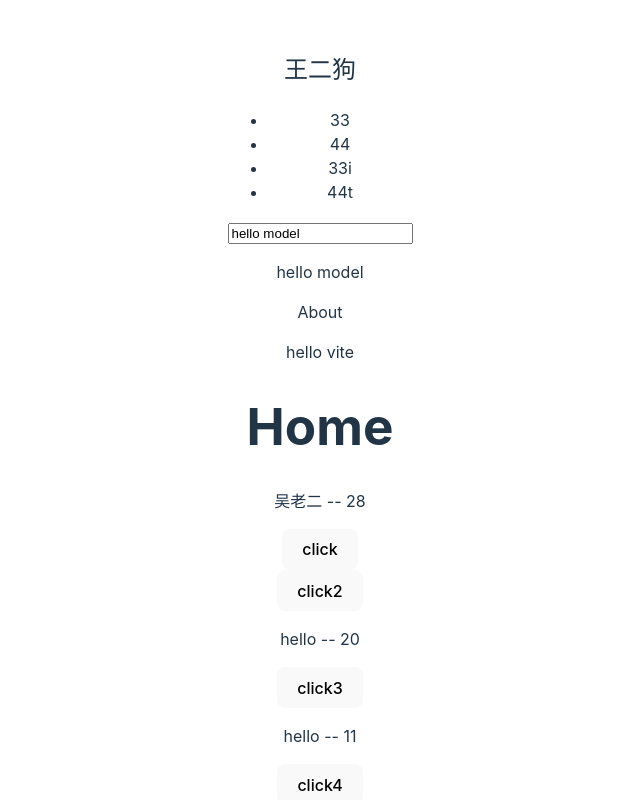
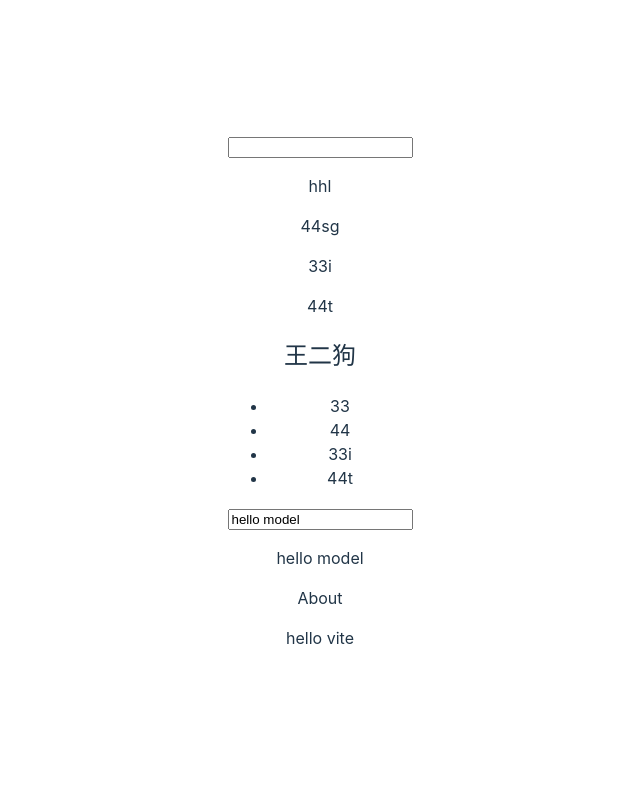
Before and after one commit to XZ361/vite-blog, a Vue app: page / in a window 1280 px wide. Shown: the top 800 px of the page, without its empty margins (320-960 px from the left). Built offline with nearby package versions, Linux system fonts and the light colour scheme.

Commit message:
update:搜索匹配

```diff
--- a/src/App.vue
+++ b/src/App.vue
@@ -4,13 +4,15 @@
 import Home from './views/Home.vue'
 import About from './views/About.vue'
 import Compute from './components/Compute.vue'
+import SearchBar from './components/SearchBar.vue'
 </script>
 
 <template>
+  <SearchBar></SearchBar>
   <Compute></Compute>
   <About></About>
   <p>hello vite</p>
-  <Home></Home>
+  <!-- <Home></Home> -->
 
   <!-- <div>
     <a href="https://vitejs.dev" target="_blank">
--- /dev/null
+++ b/src/components/SearchBar.vue
@@ -0,0 +1,22 @@
+<template>
+    <div>
+        <input type="text" v-model="val" >
+
+        <p v-for="item,index in searchNums" :key="index">{{ item.name }}</p>
+
+    </div>
+</template>
+
+<script setup>
+import { ref,reactive,computed } from "vue";
+let nums = ref([{ name: 'hhl' }, { name: '44sg' }, { name: '33i' }, { name: '44t' }]);
+let val = ref('')
+const searchNums = computed(()=>{
+    // includes()：返回布尔值，表示是否找到了参数字符串。
+    return nums.value.filter((item)=>item.name.includes(val.value))
+})
+</script>
+
+<style lang="scss" scoped>
+
+</style>
```
